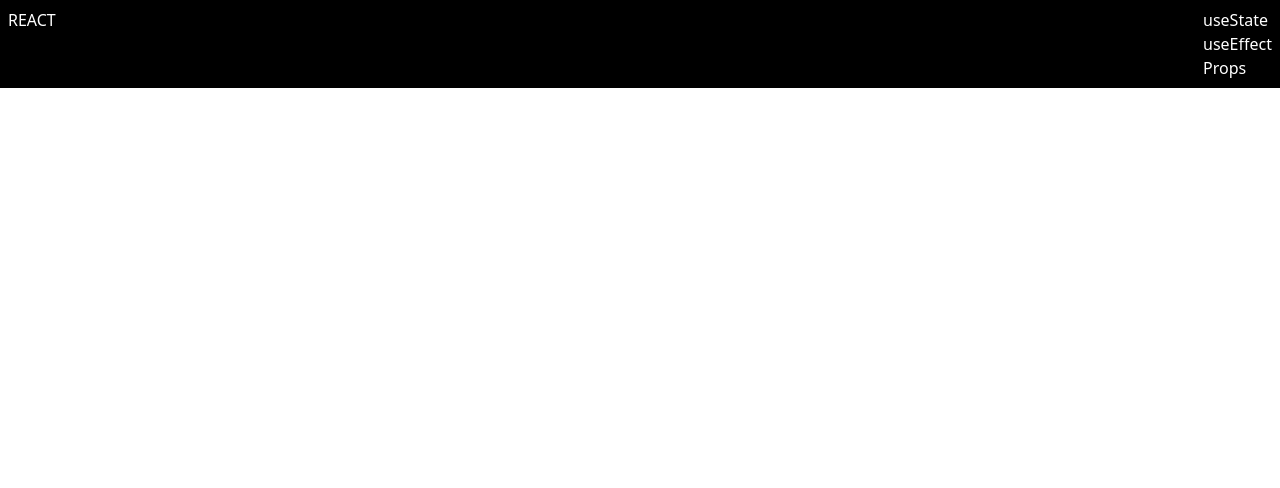
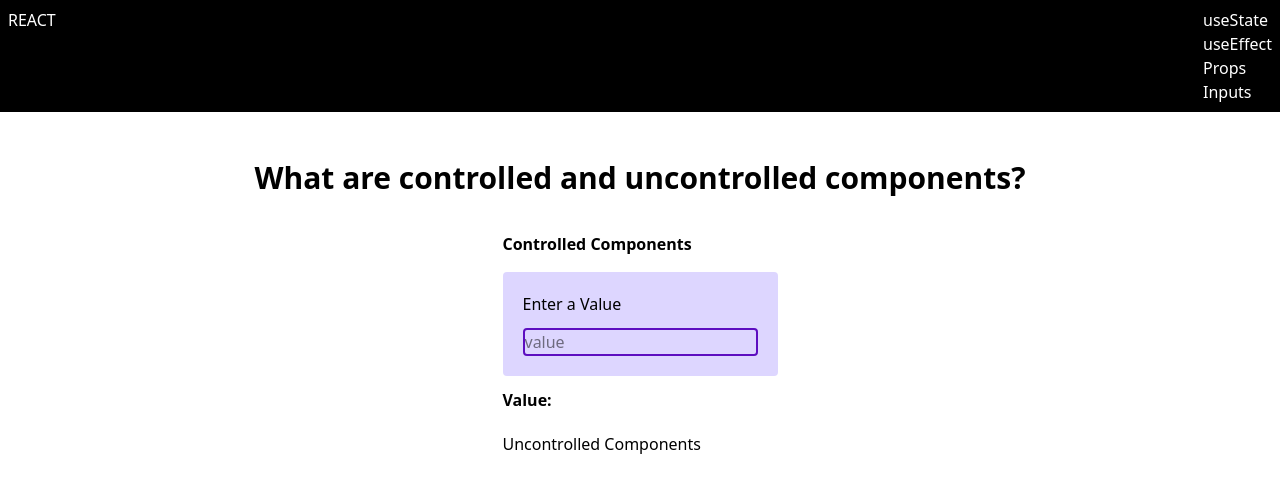
Before and after one commit to LaurenAMolloy/Road-to-React, a React (Vite) app: page /inputs in a window 1280 px wide. Shown: the top 488 px of the page. Built offline with nearby package versions, Linux system fonts and the light colour scheme.

Commit message:
Reviewing controlled inputs

```diff
--- a/src/App.jsx
+++ b/src/App.jsx
@@ -13,6 +13,7 @@ function App() {
       <Route path="/usestate" element={<Pages.UseStatePage />} />
       <Route path="/props" element={<Pages.PropsPage />} />
       <Route path="/useEffect" element={<Pages.UseEffectPage />} />
+      <Route path="/inputs" element={<Pages.InputsPage />} />
     </Routes>
     </>
   )
--- a/src/components/Counter.jsx
+++ b/src/components/Counter.jsx
@@ -27,7 +27,9 @@ export default function Counter() {
 
   return (
     <div className="flex h-screen flex-col justify-center items-center">
-        <p className="text-4xl">{count}</p>
+        <h1 className="text-4xl pb-4">Here we can see the virtual DOM in action!</h1>
+        <h2 className="text-1xl text-center">Only the p tag containing the count variable is updated in the real DOM</h2>
+        <p className="text-4xl pt-20">{count}</p>
         <div className='flex w-1/2 justify-around'>
             <button onClick={handleDecrement} className="bg-violet-700 w-1/4 py-2 rounded-full  text-white">-</button>
             <button onClick={handleIncrement} className="bg-violet-700 w-1/4 py-2 rounded-full text-white">+</button>
@@ -40,7 +42,10 @@ export default function Counter() {
         name="amount"
         value={input}
         onChange={(e) => setInput(e.target.value)}></input>
-        <button type="submit" className="bg-violet-700 w-full py-2 rounded-full text-white">Submit</button>
+        <button type="submit"
+        className="bg-violet-700 w-full py-2 rounded-full text-white">
+            Submit
+        </button>
         </form>
     </div>
   )
--- /dev/null
+++ b/src/components/Inputs.jsx
@@ -0,0 +1,36 @@
+import { useState } from 'react'
+
+export default function Inputs() {
+    const[inputValue, setInputValue] = useState("");
+
+    const handleChange = (e) => {
+        setInputValue(e.target.value)
+    }
+
+  return (
+    <div className='flex flex-col justify-center items-center pt-12'>
+        <h1 className='text-3xl pb-4 font-bold text-center'>What are controlled and uncontrolled components?</h1>
+        <div className='flex flex-col gap-5 pt-5'>
+        <div>
+            <h2 className='text-1xl font-bold pb-4'>Controlled Components</h2>
+            <form className='flex flex-col gap-3 py-5 px-5 bg-violet-200 rounded'>
+                <label htmlFor='value'>Enter a Value</label>
+                <input
+                className='border-violet-800 border-2 rounded'
+                type="text"
+                id="value"
+                name="value"
+                placeholder="value"
+                value={inputValue}
+                onChange={handleChange}></input>
+            </form>
+            <p className='pt-3 font-bold'>Value: {inputValue}</p>
+        </div>
+        <div>
+            <h2>Uncontrolled Components</h2>
+
+        </div>
+        </div>
+    </div>
+  )
+}
--- a/src/layouts/Nav/index.jsx
+++ b/src/layouts/Nav/index.jsx
@@ -17,6 +17,9 @@ export default function Nav() {
         <li>
         <Link to="/props">Props</Link>
         </li>
+        <li>
+        <Link to="/inputs">Inputs</Link>
+        </li>
       </ul>
     </nav>
   )
--- /dev/null
+++ b/src/pages/InputsPage/index.jsx
@@ -0,0 +1,7 @@
+import Inputs from "../../components/Inputs"
+
+export default function InputsPage() {
+  return (
+    <Inputs />
+  )
+}
--- a/src/pages/UseEffectPage/index.jsx
+++ b/src/pages/UseEffectPage/index.jsx
@@ -3,9 +3,8 @@ import { useEffect, useState } from 'react'
 export default function UseEffectPage() {
     const[ponyList, setPonyList] = useState([])
     //Grab some data from pony api
-    //http://ponyapi.net/v1/character/all?limit=20
+    //http://ponyapi.net/v1/character/all?limit=10
     //Limit to 10?
-    //Does pony api support after
     //add load more?
 
     //async function to fetch data
--- a/src/pages/index.jsx
+++ b/src/pages/index.jsx
@@ -2,3 +2,4 @@ export { default as HomePage } from "./HomePage"
 export { default as UseStatePage } from "./UseStatePage";
 export { default as PropsPage} from "./PropsPage";
 export { default as UseEffectPage} from "./UseEffectPage"
+export { default as InputsPage } from "./InputsPage";
```
